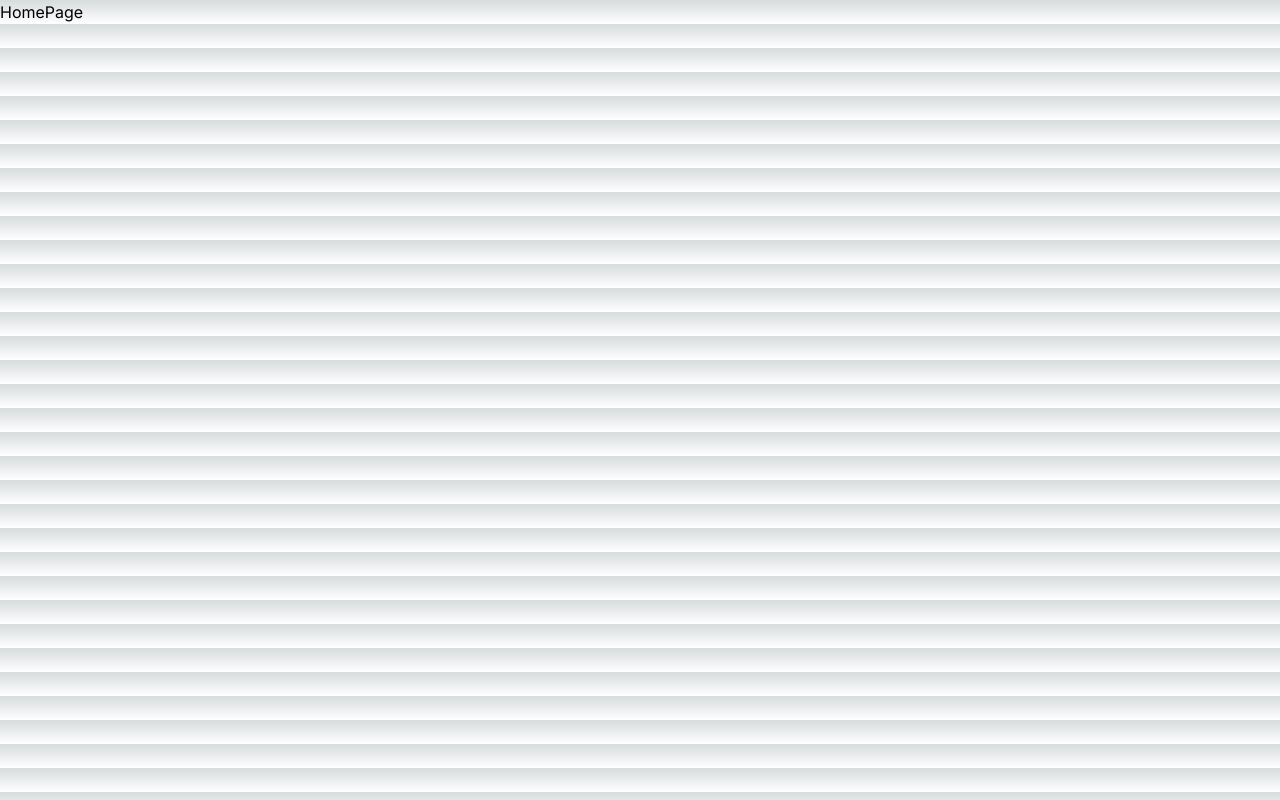
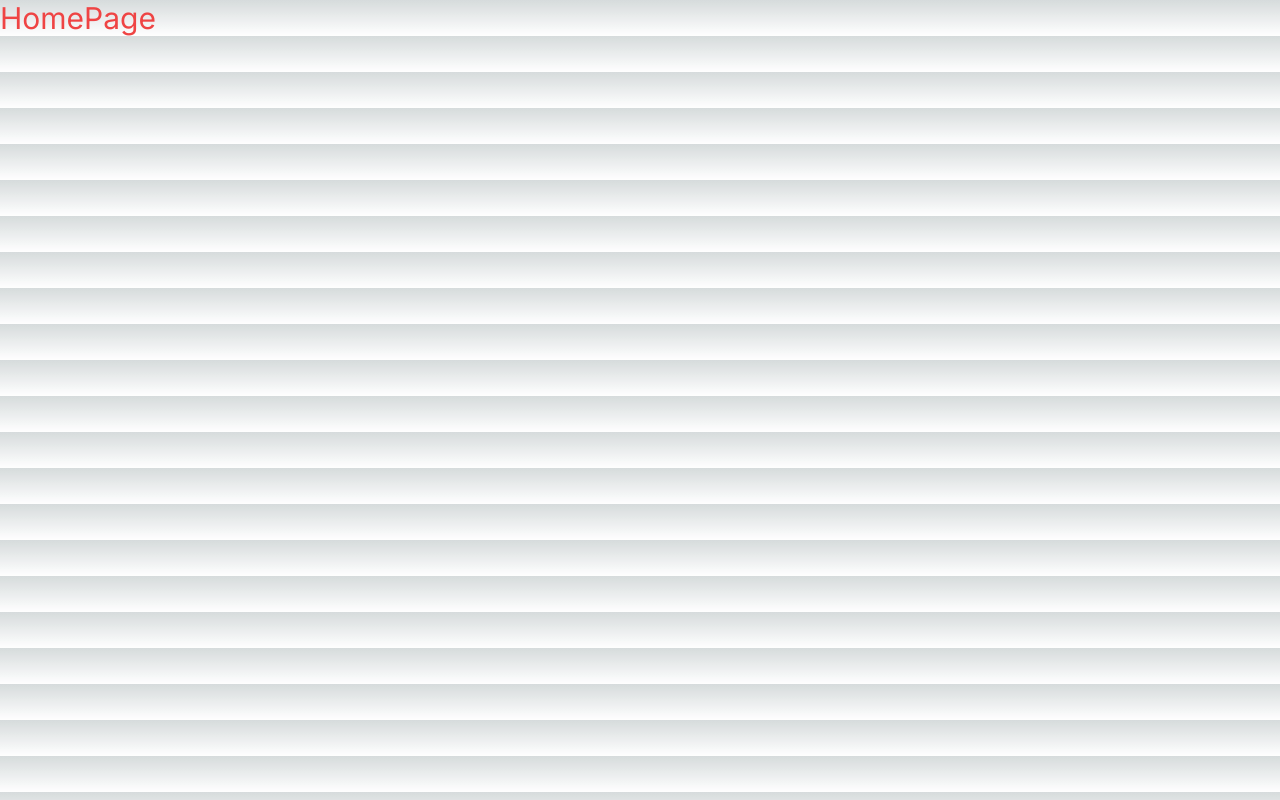
Before and after one commit to leejss/postgres-todo, a Next.js app: page / in a window 1280 px wide. Built offline with nearby package versions, Linux system fonts and the light colour scheme.

Commit message:
style: red

```diff
--- a/src/app/page.tsx
+++ b/src/app/page.tsx
@@ -1,7 +1,7 @@
 const HomePage = () => {
   return (
     <div>
-      <h1>HomePage</h1>
+      <h1 className="text-3xl text-red-500">HomePage</h1>
     </div>
   );
 };
```
